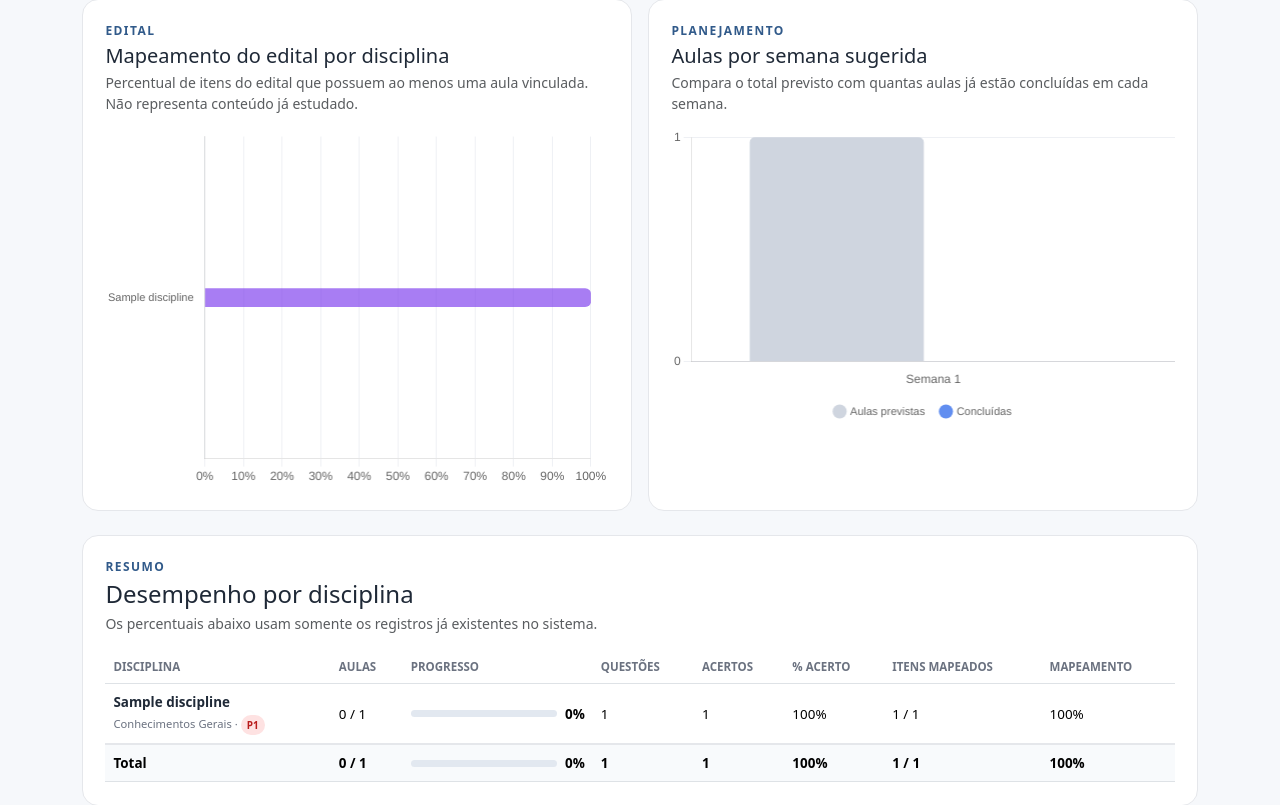
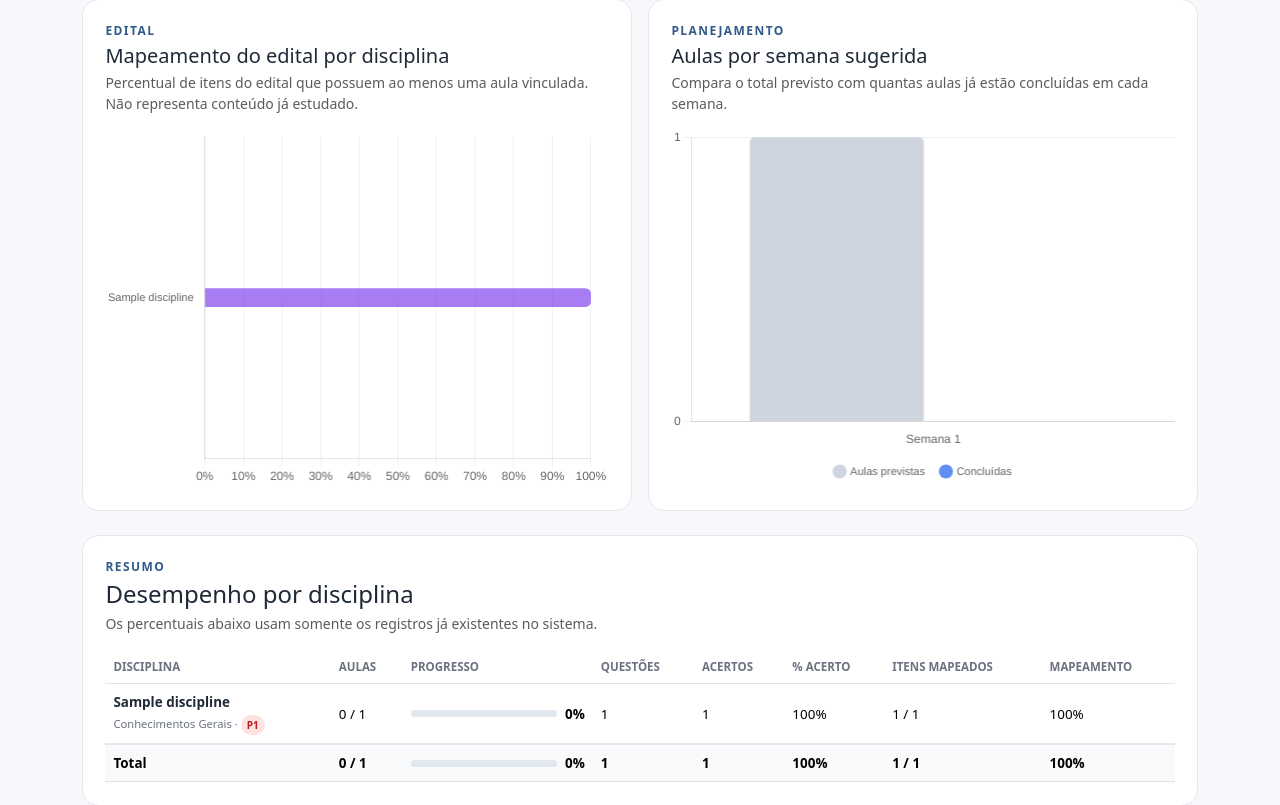
Before and after one commit to clice/concurso-study-manager, a Django app: page /concursos/1/dashboard/ in a window 1280 px wide. Shown: the part 1425-2230 px from the top of the page. Run offline with Django 5.2, Linux system fonts and the light colour scheme; tables that the repository leaves empty hold one stand-in row (values such as "Sample post").

Commit message:
style: enlarge weekly planning chart

```diff
--- a/static/css/app.css
+++ b/static/css/app.css
@@ -906,11 +906,7 @@ details > summary::-webkit-details-marker {
 }
 
 .dashboard-chart-weekly {
-    min-height: 300px;
-}
-
-.dashboard-chart-compact {
-    min-height: 270px;
+    min-height: 360px;
 }
 
 .dashboard-summary-table th {
```
